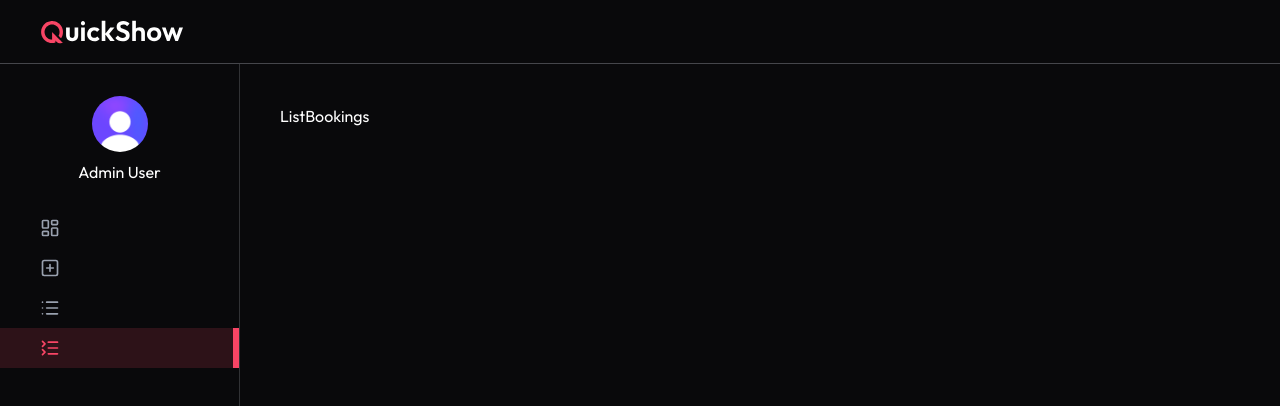
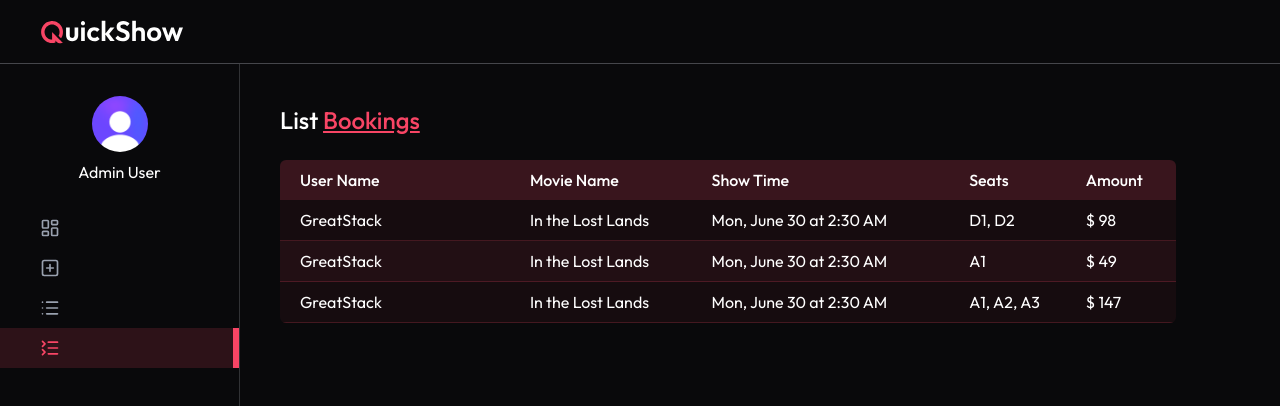
Before and after one commit to GauravChhimpa/final_year_project, a React (Vite) app in the folder client/: page /admin/list-bookings in a window 1280 px wide. Shown: the top 406 px of the page. Built offline with nearby package versions, Linux system fonts and the light colour scheme.

Commit message:
One more Page complete

```diff
--- a/client/src/pages/admin/AddShows.jsx
+++ b/client/src/pages/admin/AddShows.jsx
@@ -1,9 +1,32 @@
-import React from 'react'
+import React, { useEffect, useState } from 'react'
+import { dummyShowsData } from '../../assets/assets'
+import Loading from '../../components/Loading'
+import Title from '../../components/admin/Title'
 
 const AddShows = () => {
-  return (
-    <div>AddShows</div>
-  )
+
+  const currency = import.meta.env.VITE_CURRENCY
+  const [nowPlayingMovies, setNowPlayingMovies] = useState([])
+  const [selectedMovie, setSelectedMovie] = useState(null)
+  const [dateTimeSelection, setDateTimeSelection] = useState({})
+  const [dateTimeInput , setDateTimeInput] = useState('')
+  const [showPrice, setShowPrice] = useState('')
+
+  const fetchNowPlayingMovies = async () => {
+    // Fetch movies from backend and setNowPlayingMovies
+    setNowPlayingMovies(dummyShowsData)
+  }
+
+  useEffect(()=>{
+    fetchNowPlayingMovies()
+  },[])
+
+
+  return nowPlayingMovies.length > 0 ? (
+    <>
+        <Title text1='Add' text2='Shows' />
+    </>
+  ) : <Loading />
 }
 
 export default AddShows
--- a/client/src/pages/admin/ListBookings.jsx
+++ b/client/src/pages/admin/ListBookings.jsx
@@ -1,9 +1,58 @@
-import React from 'react'
+import React, { useEffect, useState } from 'react'
+import { dummyBookingData } from '../../assets/assets'
+import Loading from '../../components/Loading'
+import Title from '../../components/admin/Title'
+import { dateFormat } from '../../lib/dateFormat'
 
 const ListBookings = () => {
-  return (
-    <div>ListBookings</div>
-  )
+
+  const currency = import.meta.env.VITE_CURRENCY
+
+  const [bookings, setBookings] = useState([])
+  const [isLoading, setIsLoading] = useState(true)
+
+  const getAllBookings = async () => {
+    setBookings(dummyBookingData)
+    setIsLoading(false)
+  }
+
+  useEffect(()=>{
+    getAllBookings()
+  },[])
+
+  return !isLoading ? (
+    <>
+      <Title text1='List' text2='Bookings' />
+
+      <div className='max-w-4xl mt-6 overflow-x-auto'>
+        <table className='w-full border-collapse rounded-md overflow-hidden text-nowrap'>
+          <thead>
+             <tr className='bg-primary/20 text-left text-white'>
+              <th className='p-2 font-medium pl-5'>User Name</th>
+              <th className='p-2 font-medium'>Movie Name</th>
+              <th className='p-2 font-medium'>Show Time</th>
+              <th className='p-2 font-medium'>Seats</th>
+             <th className='p-2 font-medium'>Amount</th>
+            </tr>
+
+          </thead>
+          <tbody>
+            {bookings.map((item, index) => (
+              <tr key={index} className='border-b border-primary/20 bg-primary/5 even:bg-primary/10 '>
+                <td className='p-2 min-w-45 pl-5'>{item.user.name}</td>
+                <td className='p-2'>{item.show.movie.title}</td>
+                <td className='p-2'>{dateFormat(item.show.showDateTime)}</td>
+                <td className='p-2'>{Object.keys(item.bookedSeats).map(seat => item.bookedSeats[seat]).join(', ')}</td>
+                <td className='p-2'>{currency} {item.amount}</td>
+              </tr>
+            ))}
+          </tbody>
+
+        </table>
+
+      </div>
+    </>
+  ) : <Loading />
 }
 
 export default ListBookings
--- a/client/src/pages/admin/ListShows.jsx
+++ b/client/src/pages/admin/ListShows.jsx
@@ -1,9 +1,71 @@
-import React from 'react'
+import React, { useEffect, useState } from 'react'
+import { dummyShowsData } from '../../assets/assets'
+import Loading from '../../components/Loading'
+import Title from '../../components/admin/Title'
+import { dateFormat } from '../../lib/dateFormat'
+
 
 const ListShows = () => {
-  return (
-    <div>ListShows</div>
-  )
+  const currency = import.meta.env.VITE_CURRENCY
+
+  const [shows, setShows] = useState([])
+  const [loading, setLoading] = useState(true)
+
+  const getAllShows = async () => {
+    try {
+      setShows([{
+        movie: dummyShowsData[0],
+        showDateTime: '2025-06-30T02:30:00.000Z',
+        showPrice: 59,
+        occuPiedSeats: {
+          A1: "user_1",
+          B1: "user_2",
+          C1: "user_3",
+        }
+      }])
+      setLoading(false)
+    } catch (error) {
+      console.error(error)
+    }
+  }
+
+  useEffect(()=>{
+    getAllShows()
+  }, [])
+
+
+  return !loading ? (
+    <>
+      <Title text1='List' text2='Shows' />
+
+      <div className='max-w-4xl mt-6 overflow-x-auto'>
+        <table className='w-full border-collapse rounded-md overflow-hidden text-nowrap'>
+          <thead>
+            <tr className='bg-primary/20 text-left text-white'>
+              <th className='p-2 font-medium pl-5'>Movie Name</th>
+              <th className='p-2 font-medium '>Show Time</th>
+              <th className='p-2 font-medium '>Total Bookings</th>
+              <th className='p-2 font-medium '>Earning</th>
+            </tr>
+          </thead>
+
+          <tbody className='text-sm font-light'>
+            {shows.map((show,index) => (
+              <tr key={index} className='border-b border-primary/10 bg-primary/5 even:bg-primary/10'>
+                <td className='p-2 min-w-45 pl-5'>{show.movie.title}</td>
+                <td className='p-2'>{dateFormat(show.showDateTime)}</td>
+                <td className='p-2'>{Object.keys(show.occuPiedSeats).length}</td>
+                <td className='p-2'>{currency} {Object.keys(show.occuPiedSeats).length * show.showPrice}</td>
+
+              </tr>
+            ))}
+
+          </tbody>
+        </table>
+
+      </div>
+    </>
+  ) : <Loading />
 }
 
 export default ListShows
```
